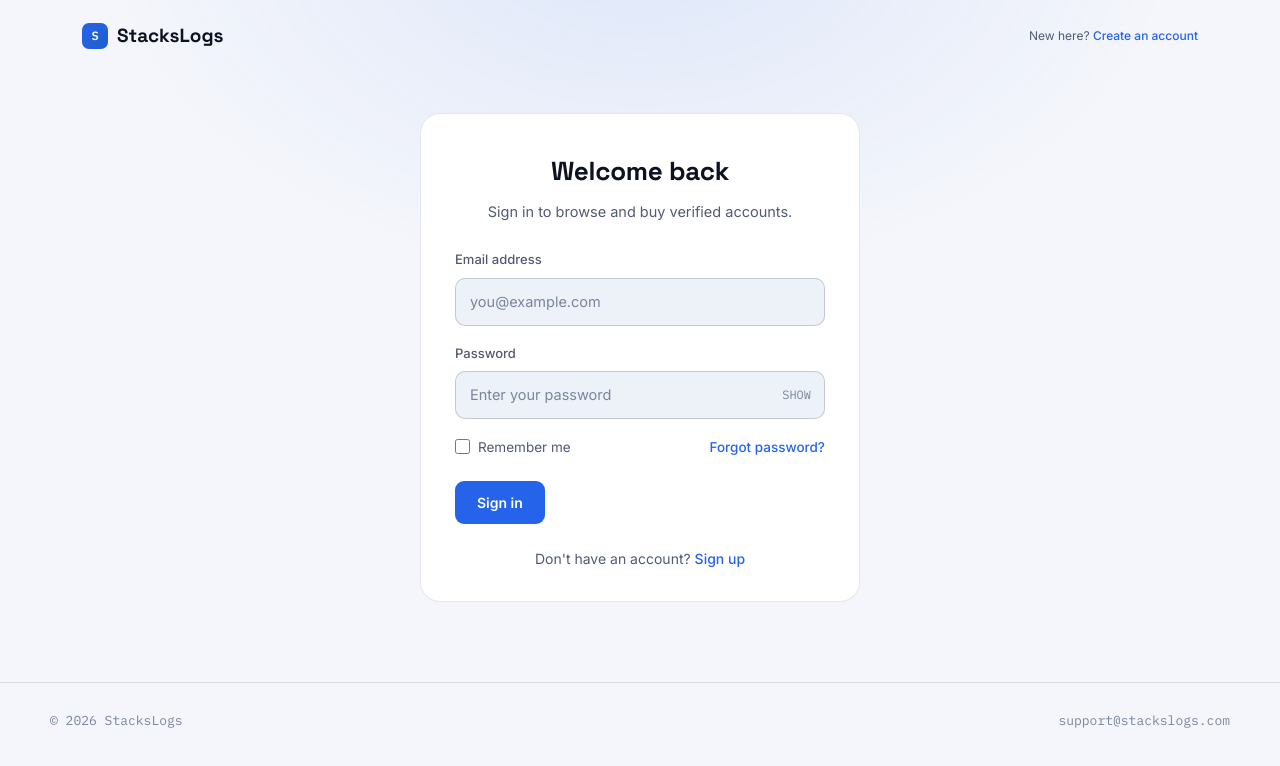
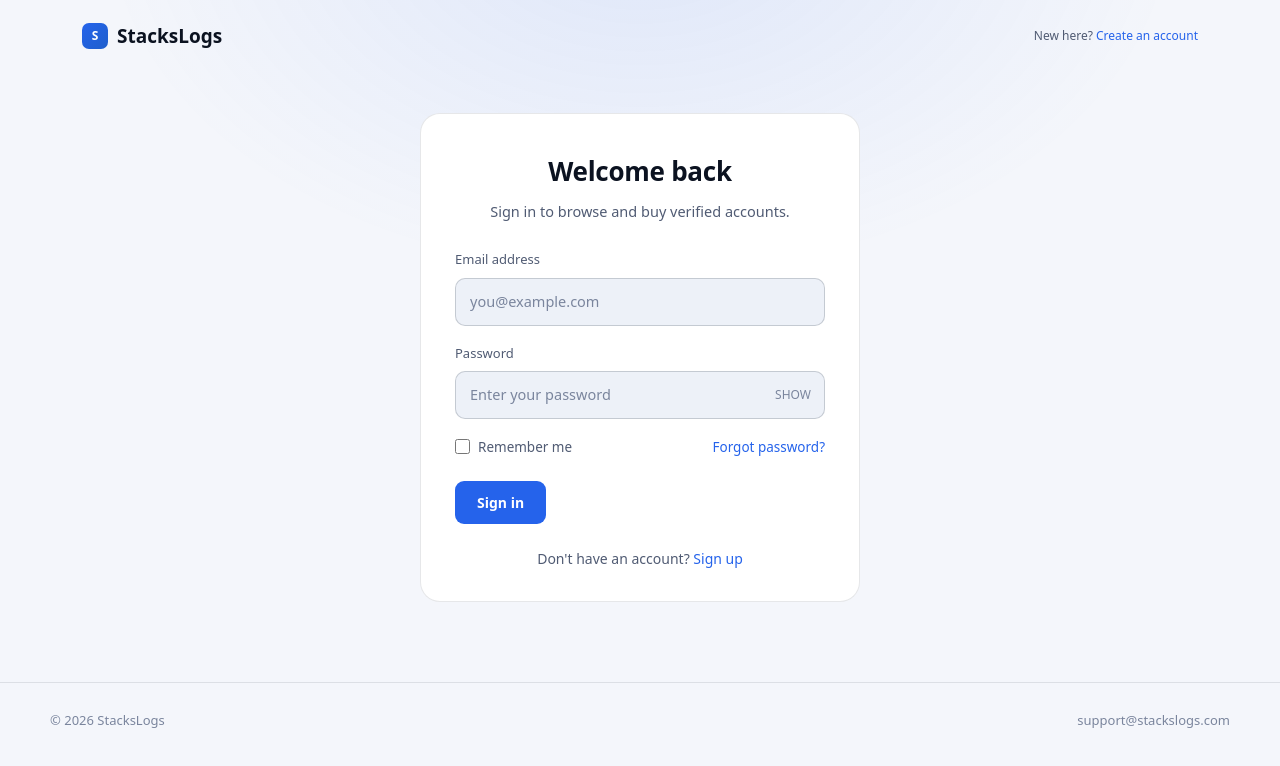
Before and after one commit to timiajeojo/stackslogs, a Next.js app in the folder web/: page /login in a window 1280 px wide. Shown: the top 766 px of the page. Built offline with nearby package versions, Linux system fonts and the light colour scheme.

Commit message:
style: switch site font to Josefin Sans

```diff
--- a/web/app/globals.css
+++ b/web/app/globals.css
@@ -72,11 +72,11 @@ color-scheme:dark;
 *{margin:0;padding:0;box-sizing:border-box;}
 body{
   background:var(--bg);color:var(--text);
-  font-family:var(--font-inter),sans-serif;-webkit-font-smoothing:antialiased;
+  font-family:var(--font-josefin),sans-serif;-webkit-font-smoothing:antialiased;
   overflow-x:hidden;
 }
-h1,h2,h3,.display{font-family:var(--font-space-grotesk),sans-serif;letter-spacing:-0.01em;}
-.mono{font-family:var(--font-plex-mono),monospace;}
+h1,h2,h3,.display{font-family:var(--font-josefin),sans-serif;letter-spacing:-0.01em;}
+.mono{font-family:var(--font-josefin),sans-serif;}
 a{color:inherit;text-decoration:none;}
 
 body::before{
@@ -90,12 +90,12 @@ nav{
   display:flex;align-items:center;justify-content:space-between;
   padding:22px 32px;max-width:1180px;margin:0 auto;
 }
-.logo{display:flex;align-items:center;gap:9px;font-family:var(--font-space-grotesk),sans-serif;font-weight:700;font-size:19px;}
+.logo{display:flex;align-items:center;gap:9px;font-family:var(--font-josefin),sans-serif;font-weight:700;font-size:19px;}
 .logo .mark{
   width:26px;height:26px;border-radius:7px;
   background:linear-gradient(135deg,var(--blue),#1E5FCC);
   display:flex;align-items:center;justify-content:center;
-  font-family:var(--font-plex-mono),monospace;font-weight:600;font-size:12px;color:var(--on-blue);
+  font-family:var(--font-josefin),sans-serif;font-weight:600;font-size:12px;color:var(--on-blue);
 }
 .navlinks{display:flex;gap:34px;font-size:14.5px;color:var(--text-muted);}
 .navlinks a:hover{color:var(--text);}
@@ -142,14 +142,14 @@ nav{
   display:grid;grid-template-columns:repeat(4,1fr);gap:24px;text-align:center;
 }
 @media(max-width:800px){.stats-grid{grid-template-columns:repeat(2,1fr);}}
-.stat-num{font-family:var(--font-plex-mono),monospace;font-size:26px;font-weight:600;color:var(--blue);}
+.stat-num{font-family:var(--font-josefin),sans-serif;font-size:26px;font-weight:600;color:var(--blue);}
 .stat-label{font-size:13px;color:var(--text-muted);margin-top:6px;}
 
 section{position:relative;z-index:2;}
 .section-pad{padding:90px 32px;max-width:1180px;margin:0 auto;}
 .section-head{max-width:560px;margin:0 auto 50px;text-align:center;}
 .section-eyebrow{
-  font-family:var(--font-plex-mono),monospace;font-size:12.5px;color:var(--blue);
+  font-family:var(--font-josefin),sans-serif;font-size:12.5px;color:var(--blue);
   text-transform:uppercase;letter-spacing:0.08em;margin-bottom:14px;display:block;
 }
 .section-head h2{font-size:clamp(26px,3.4vw,36px);font-weight:700;line-height:1.15;margin-bottom:14px;}
@@ -168,16 +168,16 @@ section{position:relative;z-index:2;}
 .plat-badge{
   width:38px;height:38px;border-radius:9px;
   display:flex;align-items:center;justify-content:center;
-  font-family:var(--font-plex-mono),monospace;font-weight:600;font-size:12.5px;
+  font-family:var(--font-josefin),sans-serif;font-weight:600;font-size:12.5px;
   background:var(--surface-2);border:1px solid var(--border-strong);color:var(--blue);
 }
 .plat-card .name{font-size:14.5px;font-weight:600;}
-.plat-card .count{font-size:12px;color:var(--text-dim);font-family:var(--font-plex-mono),monospace;}
+.plat-card .count{font-size:12px;color:var(--text-dim);font-family:var(--font-josefin),sans-serif;}
 
 .steps{display:grid;grid-template-columns:repeat(3,1fr);gap:1px;background:var(--border);border:1px solid var(--border);border-radius:var(--radius);overflow:hidden;}
 @media(max-width:820px){.steps{grid-template-columns:1fr;}}
 .step{background:var(--bg);padding:32px 26px;}
-.step-num{font-family:var(--font-plex-mono),monospace;color:var(--blue);font-size:13px;margin-bottom:18px;display:block;}
+.step-num{font-family:var(--font-josefin),sans-serif;color:var(--blue);font-size:13px;margin-bottom:18px;display:block;}
 .step h3{font-size:16.5px;font-weight:600;margin-bottom:10px;}
 .step p{font-size:14px;color:var(--text-muted);line-height:1.55;}
 
@@ -188,7 +188,7 @@ section{position:relative;z-index:2;}
 .feat-icon{
   width:34px;height:34px;border-radius:8px;background:rgba(61,143,255,0.12);
   color:var(--blue);display:flex;align-items:center;justify-content:center;
-  font-family:var(--font-plex-mono),monospace;font-size:14px;margin-bottom:18px;
+  font-family:var(--font-josefin),sans-serif;font-size:14px;margin-bottom:18px;
 }
 .feat-card h3{font-size:15px;font-weight:600;margin-bottom:8px;}
 .feat-card p{font-size:13.5px;color:var(--text-muted);line-height:1.55;}
@@ -206,7 +206,7 @@ footer{border-top:1px solid var(--border);padding:28px 32px;position:relative;z-
 .foot-inner{
   max-width:1180px;margin:0 auto;
   display:flex;justify-content:space-between;align-items:center;flex-wrap:wrap;gap:12px;
-  font-size:13px;color:var(--text-dim);font-family:var(--font-plex-mono),monospace;
+  font-size:13px;color:var(--text-dim);font-family:var(--font-josefin),sans-serif;
 }
 
 .nav-note{font-size:12px;color:var(--text-muted);}
@@ -221,20 +221,20 @@ footer{border-top:1px solid var(--border);padding:28px 32px;position:relative;z-
 .field{margin-bottom:16px;}
 .field label{display:block;font-size:13px;font-weight:500;color:var(--text-muted);margin-bottom:8px;}
 .input-shell{position:relative;}
-.field input{width:100%;background:var(--surface-2);border:1px solid var(--border-strong);border-radius:10px;padding:12.5px 14px;font-size:14.5px;color:var(--text);font-family:var(--font-inter),sans-serif;outline:none;transition:border-color .15s ease, box-shadow .15s ease;}
+.field input{width:100%;background:var(--surface-2);border:1px solid var(--border-strong);border-radius:10px;padding:12.5px 14px;font-size:14.5px;color:var(--text);font-family:var(--font-josefin),sans-serif;outline:none;transition:border-color .15s ease, box-shadow .15s ease;}
 .field input::placeholder{color:var(--text-dim);}
 .field input:focus{border-color:var(--blue);box-shadow:0 0 0 3px rgba(61,143,255,0.15);}
 .field input.error{border-color:var(--danger);}
 .error-text{font-size:12px;color:var(--danger);margin-top:6px;display:none;}
 .error-text.show{display:block;}
-.toggle-pass{position:absolute;right:14px;top:50%;transform:translateY(-50%);font-size:12px;color:var(--text-dim);cursor:pointer;font-family:var(--font-plex-mono),monospace;user-select:none;}
+.toggle-pass{position:absolute;right:14px;top:50%;transform:translateY(-50%);font-size:12px;color:var(--text-dim);cursor:pointer;font-family:var(--font-josefin),sans-serif;user-select:none;}
 .toggle-pass:hover{color:var(--blue);}
 .strength-row{display:flex;gap:5px;margin-top:9px;}
 .strength-seg{height:3px;flex:1;border-radius:3px;background:var(--border-strong);transition:background .2s ease;}
 .strength-seg.weak{background:var(--danger);}
 .strength-seg.mid{background:#E8B44D;}
 .strength-seg.strong{background:var(--success);}
-.strength-label{font-size:11.5px;color:var(--text-dim);margin-top:6px;font-family:var(--font-plex-mono),monospace;}
+.strength-label{font-size:11.5px;color:var(--text-dim);margin-top:6px;font-family:var(--font-josefin),sans-serif;}
 .terms-row{display:flex;align-items:flex-start;gap:9px;margin:20px 0 22px;font-size:13px;color:var(--text-muted);line-height:1.5;}
 .terms-row input{width:15px;height:15px;accent-color:var(--blue);margin-top:2px;flex-shrink:0;}
 .terms-row a{color:var(--blue);font-weight:500;}
@@ -261,12 +261,12 @@ nav.dash{position:sticky;top:0;z-index:20;display:grid;grid-template-columns:1fr
 .burger:hover{border-color:var(--blue);}
 .burger:hover span{background:var(--blue);}
 .nav-right{display:flex;align-items:center;justify-content:flex-end;}
-.avatar{width:34px;height:34px;border-radius:50%;background:var(--surface-2);border:1px solid var(--border-strong);display:flex;align-items:center;justify-content:center;font-family:var(--font-space-grotesk),sans-serif;font-weight:600;font-size:13px;color:var(--blue);cursor:pointer;}
+.avatar{width:34px;height:34px;border-radius:50%;background:var(--surface-2);border:1px solid var(--border-strong);display:flex;align-items:center;justify-content:center;font-family:var(--font-josefin),sans-serif;font-weight:600;font-size:13px;color:var(--blue);cursor:pointer;}
 
 main.dash-main{position:relative;z-index:2;max-width:1180px;margin:0 auto;padding:32px 32px 90px;}
 .balance-card{background:linear-gradient(135deg,var(--surface-2),var(--surface));border:1px solid var(--border-strong);border-radius:18px;padding:26px 28px;display:flex;align-items:center;justify-content:space-between;flex-wrap:wrap;gap:20px;margin-bottom:36px;}
 .balance-card .greeting{font-size:14.5px;color:var(--text-muted);margin-bottom:6px;}
-.balance-card .amount{font-family:var(--font-plex-mono),monospace;font-size:32px;font-weight:600;}
+.balance-card .amount{font-family:var(--font-josefin),sans-serif;font-size:32px;font-weight:600;}
 .balance-card .amount .cur{color:var(--blue);}
 .balance-actions{display:flex;gap:10px;align-items:center;}
 .btn-ghost{background:transparent;border:1px solid var(--border-strong);color:var(--text);}
@@ -293,13 +293,13 @@ select:focus{border-color:var(--blue);}
 .acc-card{background:var(--surface);border:1px solid var(--border);border-radius:var(--radius);padding:16px;display:flex;flex-direction:column;gap:12px;transition:border-color .15s ease, transform .15s ease;}
 .acc-card:hover{border-color:var(--border-strong);transform:translateY(-2px);}
 .acc-top{display:flex;align-items:flex-start;justify-content:space-between;gap:10px;}
-.stock-pill{font-size:10.5px;font-family:var(--font-plex-mono),monospace;padding:3px 8px;border-radius:100px;white-space:nowrap;}
+.stock-pill{font-size:10.5px;font-family:var(--font-josefin),sans-serif;padding:3px 8px;border-radius:100px;white-space:nowrap;}
 .stock-pill.in{background:rgba(62,207,142,0.12);color:var(--success);}
 .stock-pill.out{background:rgba(255,107,107,0.12);color:var(--danger);}
 .acc-name{font-size:13.5px;font-weight:500;line-height:1.4;}
 .acc-bottom{display:flex;align-items:center;justify-content:space-between;margin-top:auto;padding-top:6px;}
 .price-block{display:flex;flex-direction:column;}
-.price-now{font-size:15.5px;font-weight:600;color:var(--blue);font-family:var(--font-plex-mono),monospace;}
+.price-now{font-size:15.5px;font-weight:600;color:var(--blue);font-family:var(--font-josefin),sans-serif;}
 .cart-btn{width:36px;height:36px;border-radius:9px;background:var(--blue);border:none;color:var(--on-blue);display:flex;align-items:center;justify-content:center;cursor:pointer;flex-shrink:0;font-size:15px;transition:transform .15s ease, background .15s ease;}
 .cart-btn:hover{transform:translateY(-1px);background:var(--blue-hover);}
 
@@ -310,7 +310,7 @@ select:focus{border-color:var(--blue);}
 .drawer-head{display:flex;align-items:center;justify-content:space-between;padding:0 20px 22px;}
 .drawer-close{width:30px;height:30px;border-radius:8px;background:var(--surface-2);border:1px solid var(--border-strong);display:flex;align-items:center;justify-content:center;color:var(--text-muted);cursor:pointer;font-size:15px;}
 .drawer-close:hover{color:var(--text);border-color:var(--blue);}
-.drawer-section-label{font-size:11px;font-family:var(--font-plex-mono),monospace;letter-spacing:0.08em;color:var(--text-dim);text-transform:uppercase;padding:0 20px;margin:18px 0 10px;}
+.drawer-section-label{font-size:11px;font-family:var(--font-josefin),sans-serif;letter-spacing:0.08em;color:var(--text-dim);text-transform:uppercase;padding:0 20px;margin:18px 0 10px;}
 .drawer-section-label:first-of-type{margin-top:0;}
 .drawer-item{display:flex;align-items:center;gap:13px;padding:12px 20px;margin:0 12px;border-radius:10px;font-size:14.5px;color:var(--text-muted);cursor:pointer;transition:background .15s ease, color .15s ease;}
 .drawer-item:hover{background:var(--surface-2);color:var(--text);}
@@ -375,7 +375,7 @@ select:focus{border-color:var(--blue);}
 }
 
 .orders-sub .mono {
-  font-family: monospace;
+  font-family: var(--font-josefin), sans-serif;
 }
 
 
@@ -418,7 +418,7 @@ select:focus{border-color:var(--blue);}
 }
 
 .status-tab .mono {
-  font-family: monospace;
+  font-family: var(--font-josefin), sans-serif;
 }
 
 
@@ -564,7 +564,7 @@ select:focus{border-color:var(--blue);}
   gap: 12px;
   font-size: 12.5px;
   color: var(--text-dim);
-  font-family: monospace;
+  font-family: var(--font-josefin), sans-serif;
 }
 
 
@@ -767,7 +767,7 @@ select:focus{border-color:var(--blue);}
 }
 
 .balance-stat-amount {
-  font-family: "IBM Plex Mono", monospace;
+  font-family: var(--font-josefin), sans-serif;
   font-size: 26px;
   font-weight: 600;
   margin-bottom: 6px;
@@ -1132,7 +1132,7 @@ select:focus{border-color:var(--blue);}
   font-size: 12px;
   color: var(--text-dim);
   cursor: pointer;
-  font-family: var(--font-plex-mono), monospace;
+  font-family: var(--font-josefin),sans-serif;
   user-select: none;
 }
 
@@ -1365,7 +1365,7 @@ select:focus{border-color:var(--blue);}
 }
 
 .modal-input-prefix {
-  font-family: var(--font-plex-mono), monospace;
+  font-family: var(--font-josefin),sans-serif;
   font-size: 20px;
   color: var(--blue);
   margin-right: 8px;
@@ -1379,7 +1379,7 @@ select:focus{border-color:var(--blue);}
   padding: 16px 0;
   font-size: 22px;
   font-weight: 600;
-  font-family: var(--font-plex-mono), monospace;
+  font-family: var(--font-josefin),sans-serif;
   color: var(--text);
 }
 
@@ -1402,7 +1402,7 @@ select:focus{border-color:var(--blue);}
   padding: 9px 4px;
   font-size: 12.5px;
   font-weight: 600;
-  font-family: var(--font-plex-mono), monospace;
+  font-family: var(--font-josefin),sans-serif;
   cursor: pointer;
   transition: border-color 0.15s ease, color 0.15s ease, background 0.15s ease;
 }
```
Also changed, not shown: 1 other file (tests, documents, lock files or other folders).
